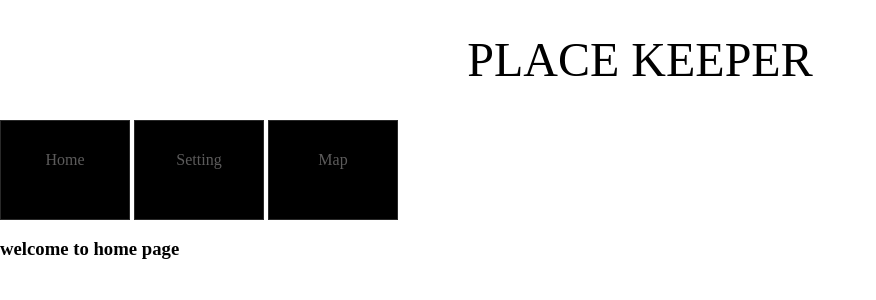
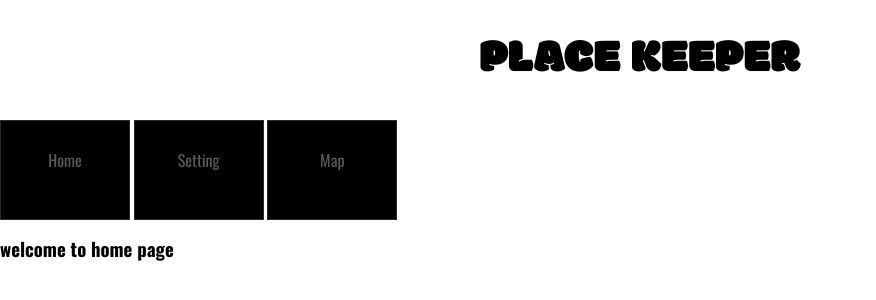
Before and after one commit to Ori-Mansur/place-keeper, a plain HTML site: page index.html in a window 1280 px wide. Shown: the whole page, without its empty margins (0-876 px from the left). Drawn offline with Linux system fonts and the light colour scheme; the site is published under a folder, as on GitHub Pages, so addresses that start at the root find nothing.

Commit message:
fix url font&pic

```diff
--- a/css/style.css
+++ b/css/style.css
@@ -1,10 +1,10 @@
 @font-face{
     font-family: modak;
-    src: url(/fonts/Modak/Modak-Regular.ttf);
+    src: url(../fonts/Modak/Modak-Regular.ttf);
 }
 @font-face{
     font-family: oswald;
-    src: url(/fonts/Oswald/Oswald-VariableFont_wght.ttf);
+    src: url(../fonts/Oswald/Oswald-VariableFont_wght.ttf);
 }
 html{
     font-family:  oswald;
```
Also changed, not shown: user-prefs.html (+1 -1 lines).
